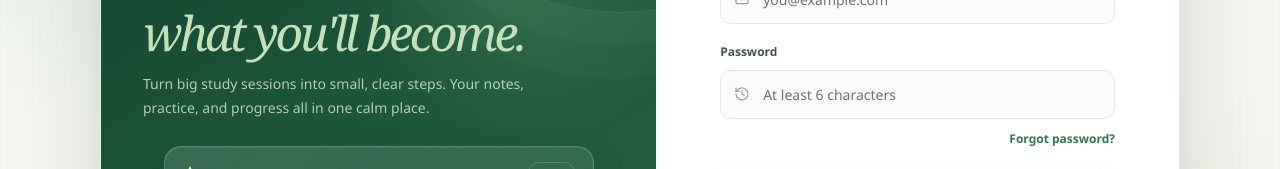
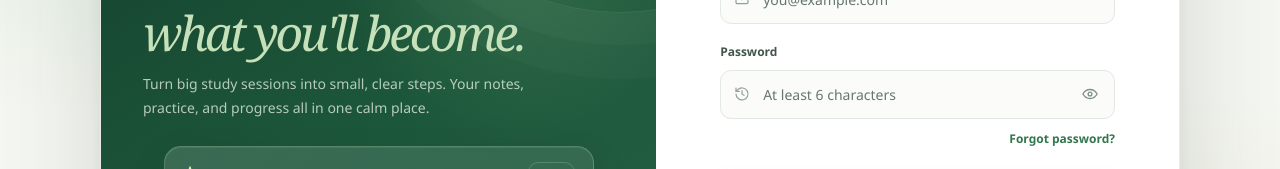
Before and after one commit to itsmeAarishAli06/StudyMateAI, a React (Vite) app in the folder client/: page / in a window 1280 px wide. Shown: the part 318-487 px from the top of the page. Built offline with nearby package versions, Linux system fonts and the light colour scheme; no server answers.

Commit message:
Password show icon

```diff
--- a/client/src/App.css
+++ b/client/src/App.css
@@ -694,7 +694,10 @@ body { background: #f3f7f2; }
 .auth-card { width: auto; align-self: stretch; display: flex; flex-direction: column; justify-content: center; padding: clamp(34px, 5vw, 68px); border: 0; border-radius: 0; background: #fff; box-shadow: none; }
 .auth-form-heading { margin-bottom: 33px; }.auth-form-kicker { margin-bottom: 13px; color: #66876d; }.auth-form-heading h1 { margin: 0; color: #20382a; font-size: clamp(27px, 3vw, 34px); font-weight: 720; letter-spacing: -.055em; line-height: 1.14; }.auth-form-heading p { margin: 10px 0 0; color: #7b8980; font-size: 14px; line-height: 1.6; }
 .auth-card form { display: grid; gap: 10px; }.auth-card form .field-label:not(:first-child) { margin-top: 9px; }.auth-card .field-label { margin-bottom: 0; color: #43554a; font-size: 12px; font-weight: 700; }
-.auth-input-wrap { position: relative; }.auth-input-icon { position: absolute; top: 50%; left: 14px; display: grid; color: #91a195; transform: translateY(-50%); pointer-events: none; }.auth-input-wrap .text-input { width: 100%; height: 49px; padding: 0 13px 0 42px; border: 1px solid #e2e9e1; border-radius: 11px; background: #fbfcfa; color: #263a2e; font-size: 14px; transition: border .16s, box-shadow .16s, background .16s; }.auth-input-wrap .text-input::placeholder { color: #a2ada5; }.auth-input-wrap .text-input:focus { border-color: #78a985; outline: 0; background: #fff; box-shadow: 0 0 0 4px rgba(72, 135, 89, .1); }
+.auth-input-wrap { position: relative; }.auth-input-icon { position: absolute; top: 50%; left: 14px; display: grid; color: #91a195; transform: translateY(-50%); pointer-events: none; }.auth-input-wrap .text-input { width: 100%; height: 49px; padding: 0 44px 0 42px; border: 1px solid #e2e9e1; border-radius: 11px; background: #fbfcfa; color: #263a2e; font-size: 14px; transition: border .16s, box-shadow .16s, background .16s; }.auth-input-wrap .text-input::placeholder { color: #a2ada5; }.auth-input-wrap .text-input:focus { border-color: #78a985; outline: 0; background: #fff; box-shadow: 0 0 0 4px rgba(72, 135, 89, .1); }
+.auth-password-toggle { position: absolute; top: 50%; right: 8px; width: 34px; height: 34px; display: grid; place-items: center; padding: 0; border: 0; border-radius: 8px; background: transparent; color: #819086; cursor: pointer; transform: translateY(-50%); transition: background .16s ease, color .16s ease; }
+.auth-password-toggle:hover { background: #edf4ed; color: #2e7048; }
+.auth-password-toggle:focus-visible { outline: 3px solid rgba(72, 135, 89, .28); outline-offset: 1px; color: #245a3a; }
 .auth-submit { min-height: 50px; justify-content: center; margin-top: 10px; border-radius: 11px; background: linear-gradient(120deg, #205c3c, #35845a); box-shadow: 0 9px 18px rgba(38, 111, 68, .18); font-size: 14px; }.auth-submit svg { margin-left: auto; }.auth-submit { position: relative; }.auth-submit:not(:disabled) { padding-left: 35px; }.auth-submit:not(:disabled) svg { position: absolute; right: 17px; }
 .auth-divider { display: flex; align-items: center; gap: 10px; margin: 29px 0 17px; color: #a2ada5; }.auth-divider span { height: 1px; flex: 1; background: #edf0ec; }.auth-divider small { font-size: 8px; font-weight: 800; letter-spacing: .12em; white-space: nowrap; }
 .auth-privacy { display: flex; align-items: center; justify-content: center; gap: 6px; margin: 0; color: #78877d; font-size: 11px; }.auth-privacy svg { color: #65926d; }
--- a/client/src/App.jsx
+++ b/client/src/App.jsx
@@ -381,6 +381,8 @@ export function AuthScreen({ error, onSubmit, initialMode = 'signin', email: ini
   const [email, setEmail] = useState(initialEmail)
   const [password, setPassword] = useState('')
   const [passwordConfirmation, setPasswordConfirmation] = useState('')
+  const [passwordVisible, setPasswordVisible] = useState(false)
+  const [confirmationVisible, setConfirmationVisible] = useState(false)
   const [message, setMessage] = useState('')
   const [localError, setLocalError] = useState('')
   const [loading, setLoading] = useState(false)
@@ -439,8 +441,8 @@ export function AuthScreen({ error, onSubmit, initialMode = 'signin', email: ini
             <div className="auth-input-wrap"><span className="auth-input-icon"><Icon name="mail" size={16} /></span><input className="text-input" id="auth-email" type="email" autoComplete="email" placeholder="you@example.com" required value={email} onChange={(event) => setEmail(event.target.value)} disabled={isReset} /></div>
             {!isForgot && <>
               <label className="field-label" htmlFor="auth-password">{isReset ? 'New password' : 'Password'}</label>
-              <div className="auth-input-wrap"><span className="auth-input-icon"><Icon name="history" size={16} /></span><input className="text-input" id="auth-password" type="password" autoComplete={isSignIn ? 'current-password' : 'new-password'} placeholder={isReset ? 'Choose at least 6 characters' : 'At least 6 characters'} minLength={6} required value={password} onChange={(event) => setPassword(event.target.value)} /></div>
-              {isReset && <><label className="field-label" htmlFor="auth-password-confirm">Confirm new password</label><div className="auth-input-wrap"><span className="auth-input-icon"><Icon name="history" size={16} /></span><input className="text-input" id="auth-password-confirm" type="password" autoComplete="new-password" placeholder="Enter the new password again" minLength={6} required value={passwordConfirmation} onChange={(event) => setPasswordConfirmation(event.target.value)} /></div>{passwordConfirmation && passwordConfirmation !== password && <small className="auth-password-match" role="alert">Passwords do not match.</small>}</>}
+              <div className="auth-input-wrap"><span className="auth-input-icon"><Icon name="history" size={16} /></span><input className="text-input" id="auth-password" type={passwordVisible ? 'text' : 'password'} autoComplete={isSignIn ? 'current-password' : 'new-password'} placeholder={isReset ? 'Choose at least 6 characters' : 'At least 6 characters'} minLength={6} required value={password} onChange={(event) => setPassword(event.target.value)} /><button className="auth-password-toggle" type="button" aria-label={passwordVisible ? 'Hide password' : 'Show password'} aria-pressed={passwordVisible} onClick={() => setPasswordVisible((visible) => !visible)}><Icon name={passwordVisible ? 'eyeOff' : 'eye'} size={18} /></button></div>
+              {isReset && <><label className="field-label" htmlFor="auth-password-confirm">Confirm new password</label><div className="auth-input-wrap"><span className="auth-input-icon"><Icon name="history" size={16} /></span><input className="text-input" id="auth-password-confirm" type={confirmationVisible ? 'text' : 'password'} autoComplete="new-password" placeholder="Enter the new password again" minLength={6} required value={passwordConfirmation} onChange={(event) => setPasswordConfirmation(event.target.value)} /><button className="auth-password-toggle" type="button" aria-label={confirmationVisible ? 'Hide confirmation password' : 'Show confirmation password'} aria-pressed={confirmationVisible} onClick={() => setConfirmationVisible((visible) => !visible)}><Icon name={confirmationVisible ? 'eyeOff' : 'eye'} size={18} /></button></div>{passwordConfirmation && passwordConfirmation !== password && <small className="auth-password-match" role="alert">Passwords do not match.</small>}</>}
               {isSignIn && <button className="auth-forgot-link" type="button" onClick={() => { setMode('forgot'); setMessage('') }}>Forgot password?</button>}
             </>}
             {(error || localError || message) && <p className={error || localError ? 'form-error' : 'auth-success'} role={error || localError ? 'alert' : 'status'}>{error || localError || message}</p>}
--- a/client/src/components/Icon.jsx
+++ b/client/src/components/Icon.jsx
@@ -36,6 +36,8 @@ const iconPaths = {
   external: <><path d="M14 4h6v6M20 4l-9 9" /><path d="M18 13v5a2 2 0 0 1-2 2H6a2 2 0 0 1-2-2V8a2 2 0 0 1 2-2h5" /></>,
   briefcase: <><rect x="3" y="7" width="18" height="14" rx="2" /><path d="M8 7V5a2 2 0 0 1 2-2h4a2 2 0 0 1 2 2v2M3 12h18M10 12v2h4v-2" /></>,
   mail: <><rect x="3" y="5" width="18" height="14" rx="2" /><path d="m4 7 8 6 8-6" /></>,
+  eye: <><path d="M2.5 12s3.4-6 9.5-6 9.5 6 9.5 6-3.4 6-9.5 6-9.5-6-9.5-6Z" /><circle cx="12" cy="12" r="2.5" /></>,
+  eyeOff: <><path d="m3 3 18 18M10.6 6.2A10.7 10.7 0 0 1 12 6c6.1 0 9.5 6 9.5 6a14.5 14.5 0 0 1-3 3.6M6.2 6.3C3.8 8 2.5 12 2.5 12s3.4 6 9.5 6c1.1 0 2.1-.2 3-.6" /><path d="M9.9 9.9a3 3 0 0 0 4.2 4.2" /></>,
 }
 
 function Icon({ name, size = 18, strokeWidth = 1.8, className = '' }) {
```
Also changed, not shown: 1 other file (tests, documents, lock files or other folders).
